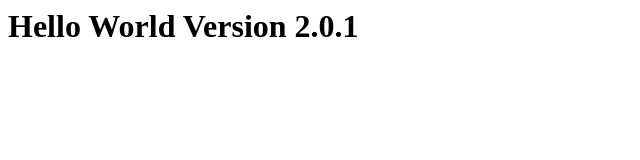
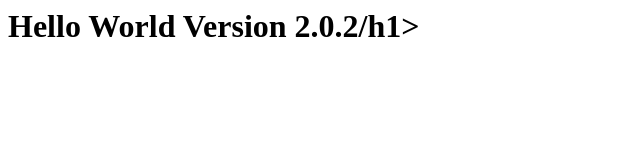
Before and after one commit to sakuffo/n28-promo-to-prod, a plain HTML site: page index.html in a window 1280 px wide. Shown: the whole page, without its empty margins (0-640 px from the left). Drawn offline with Linux system fonts and the light colour scheme.

Commit message:
new version

```diff
--- a/index.html
+++ b/index.html
@@ -1,5 +1,5 @@
 <html>
 <body>
-  <h1>Hello World Version 2.0.1</h1>
+  <h1>Hello World Version 2.0.2/h1>
 </body>
 </html>
```
